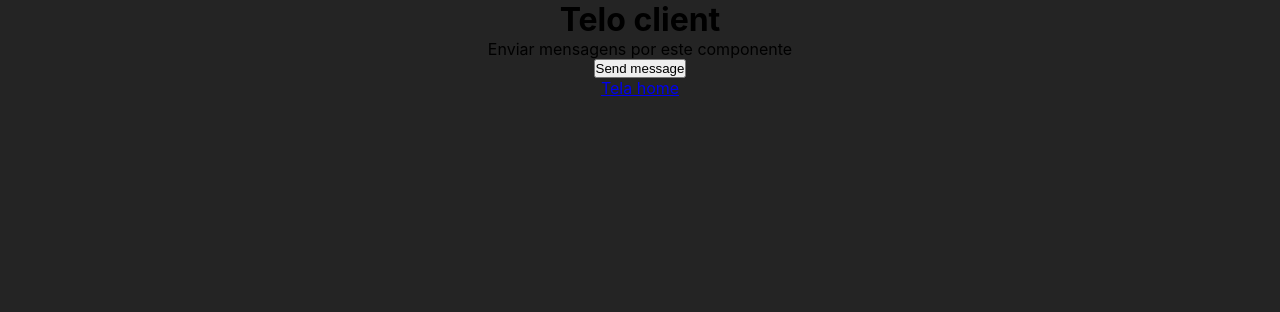
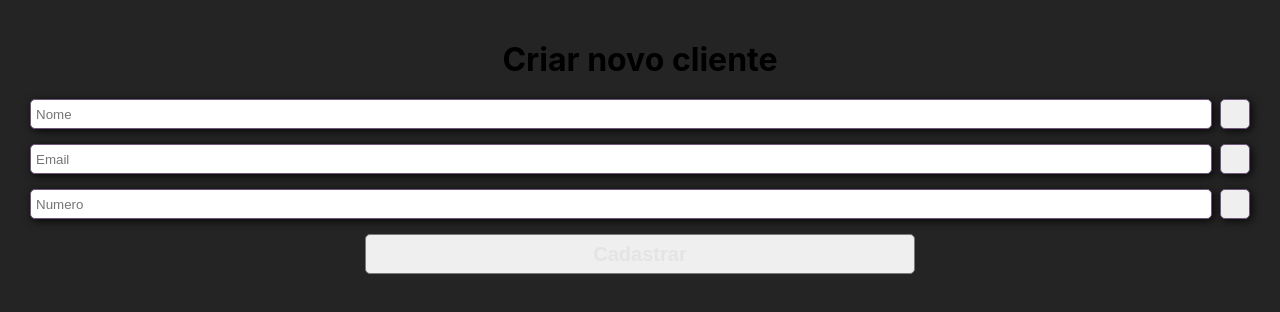
Before and after one commit to Felipecdc/prod-cancun, a React (Vite) app: page /client in a window 1280 px wide. Shown: the top 312 px of the page. Built offline with nearby package versions, Linux system fonts and the light colour scheme.

Commit message:
feat: add client page for create new client

```diff
--- a/src/pages/client/client.scss
+++ b/src/pages/client/client.scss
@@ -1,17 +1,33 @@
-body {
-  margin: 0;
-  display: flex;
-  justify-content: center;
-  align-items: center;
-  height: 100vh;
-}
-
-.corpo {
-  text-align: center;
-}
-
-.container {
+.box {
   display: flex;
   flex-direction: column;
   align-items: center;
+  justify-content: center;
+  padding: 40px 30px 30px 30px;
+  width: 100%;
+  margin: 0 auto;
+
+  h1 {
+    margin-bottom: 20px;
+  }
 }
+
+.form {
+  display: flex;
+  flex-direction: column;
+  align-items: center;
+  justify-content: center;
+  gap: 15px;
+  width: 100%;
+}
+
+.button {
+  width: 100%;
+  max-width: 550px;
+  height: 40px;
+  font-size: 20px;
+  font-weight: bold;
+  color: rgb(228, 228, 228);
+  border: 1px solid rgb(122, 122, 122);
+  border-radius: 5px;
+}
--- a/src/pages/client/index.tsx
+++ b/src/pages/client/index.tsx
@@ -1,26 +1,77 @@
+import { useRef } from "react";
+import Input from "../../components/input";
 import "./client.scss";
 import axios from "axios";
+import { toast } from "react-toastify";
 
 const Client = () => {
-  const handleSendMessageClick = async () => {
+  const nameRef = useRef<HTMLInputElement>(null);
+  const emailRef = useRef<HTMLInputElement>(null);
+  const phoneRef = useRef<HTMLInputElement>(null);
+
+  const handleSubmit = async (event: React.FormEvent) => {
+    event.preventDefault();
+
+    const name = nameRef.current?.value;
+    const email = emailRef.current?.value;
+    const phoneNumber = phoneRef.current?.value;
+
+    if (!name || !email || !phoneNumber) {
+      toast.error("Por favor, preencha todos os campos.");
+      return;
+    }
+
     try {
-      const { data } = await axios.post(
-        "https://api-cancun-lcaz.vercel.app/api"
+      const response = await axios.post(
+        "https://api-cancun-lcaz.vercel.app/client",
+        { name, email, phoneNumber }
       );
-      console.log(data);
+      if (response) {
+        toast.success("Cliente cadastrado com sucesso!");
+      } else {
+        toast.error("Erro ao cadastrar cliente.");
+      }
     } catch (error) {
-      console.log(error);
+      toast.error("Erro ao cadastrar cliente.");
+      console.error(error);
+    } finally {
+      if (nameRef.current && emailRef.current && phoneRef.current) {
+        nameRef.current.value = "";
+        emailRef.current.value = "";
+        phoneRef.current.value = "";
+      }
     }
   };
 
   return (
-    <div className="corpo">
-      <h1>Telo client</h1>
-      <div className="container">
-        <span>Enviar mensagens por este componente</span>
-        <button onClick={handleSendMessageClick}>Send message</button>
-        <a href="/">Tela home</a>
-      </div>
+    <div className="box">
+      <h1>Criar novo cliente</h1>
+      <form onSubmit={handleSubmit} className="form">
+        <Input
+          inputRef={nameRef}
+          onChange={() => {}}
+          onClick={() => {}}
+          placeholder="Nome"
+          type="text"
+        />
+        <Input
+          inputRef={emailRef}
+          onChange={() => {}}
+          onClick={() => {}}
+          placeholder="Email"
+          type="email"
+        />
+        <Input
+          inputRef={phoneRef}
+          onChange={() => {}}
+          onClick={() => {}}
+          placeholder="Numero"
+          type="tel"
+        />
+        <button type="submit" className="button">
+          Cadastrar
+        </button>
+      </form>
     </div>
   );
 };
```
